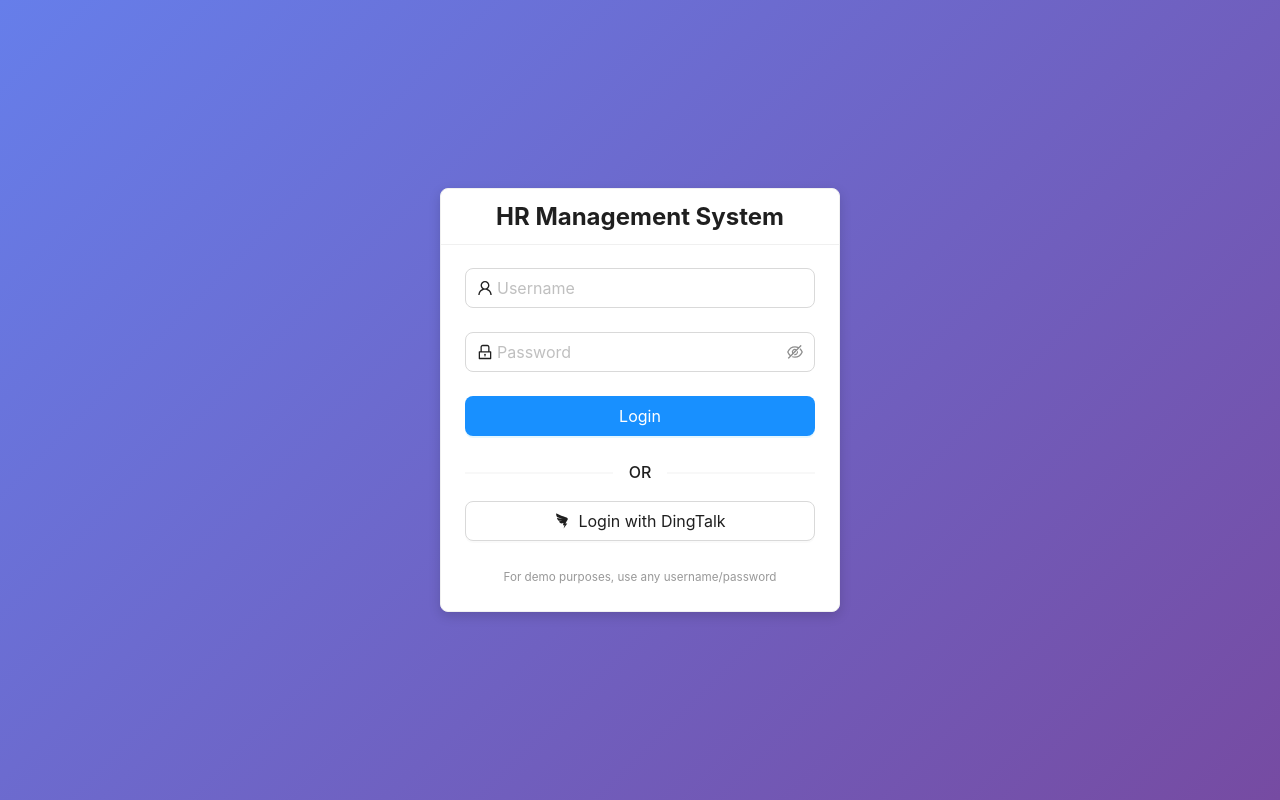
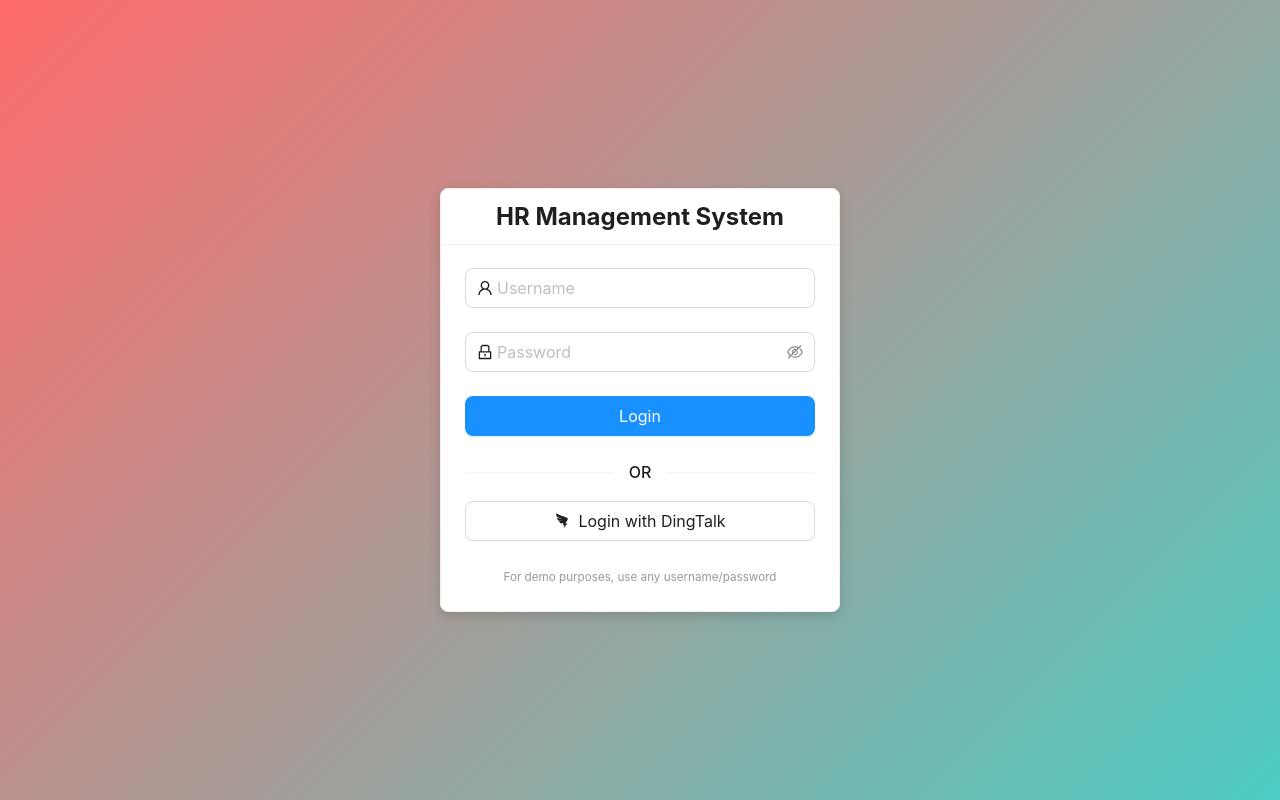
Before and after one commit to YCRenyue/hrsystem, a React (Create React App) app in the folder frontend/: page /login in a window 1280 px wide. Built offline with nearby package versions, Linux system fonts and the light colour scheme; no server answers.

Commit message:
feat(frontend): change background color

```diff
--- a/frontend/src/index.css
+++ b/frontend/src/index.css
@@ -5,6 +5,7 @@
     sans-serif;
   -webkit-font-smoothing: antialiased;
   -moz-osx-font-smoothing: grayscale;
+  background-color: #f5f5f5;
 }
 
 code {
--- a/frontend/src/pages/Login/Login.css
+++ b/frontend/src/pages/Login/Login.css
@@ -3,7 +3,7 @@
   justify-content: center;
   align-items: center;
   min-height: 100vh;
-  background: linear-gradient(135deg, #667eea 0%, #764ba2 100%);
+  background: linear-gradient(135deg, #FF6B6B 0%, #4ECDC4 100%);
 }
 
 .login-card {
```
